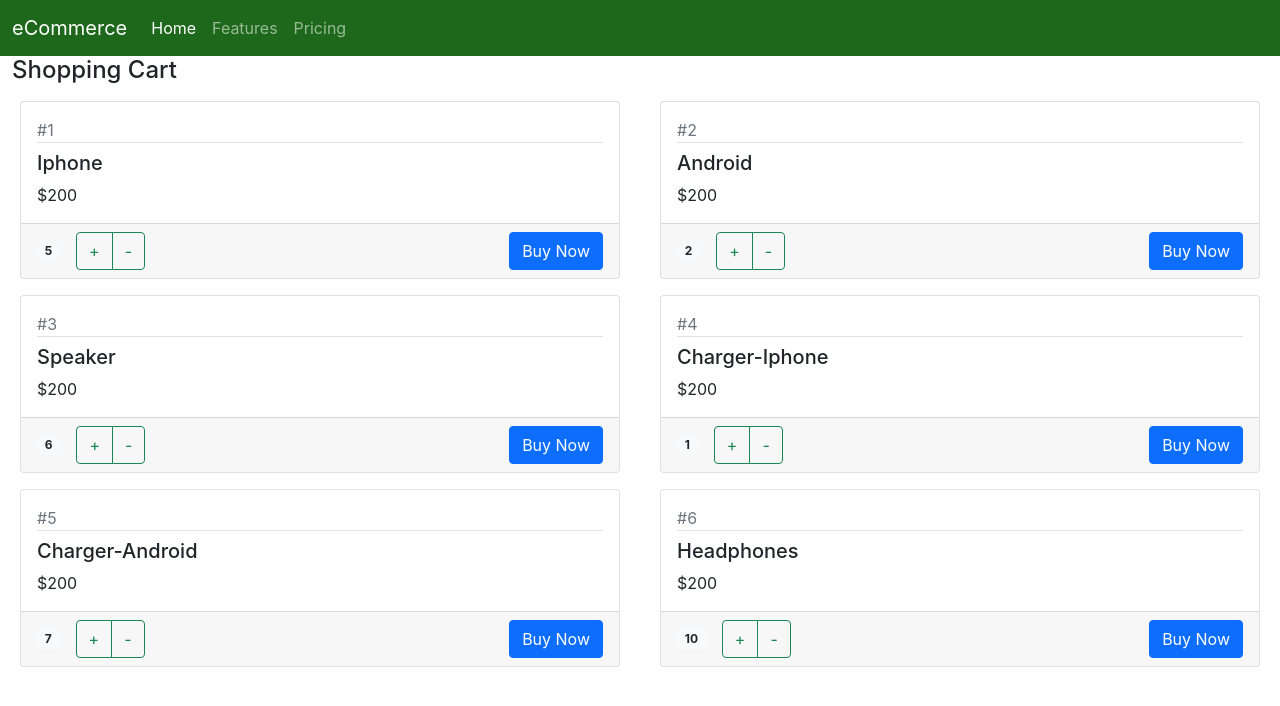
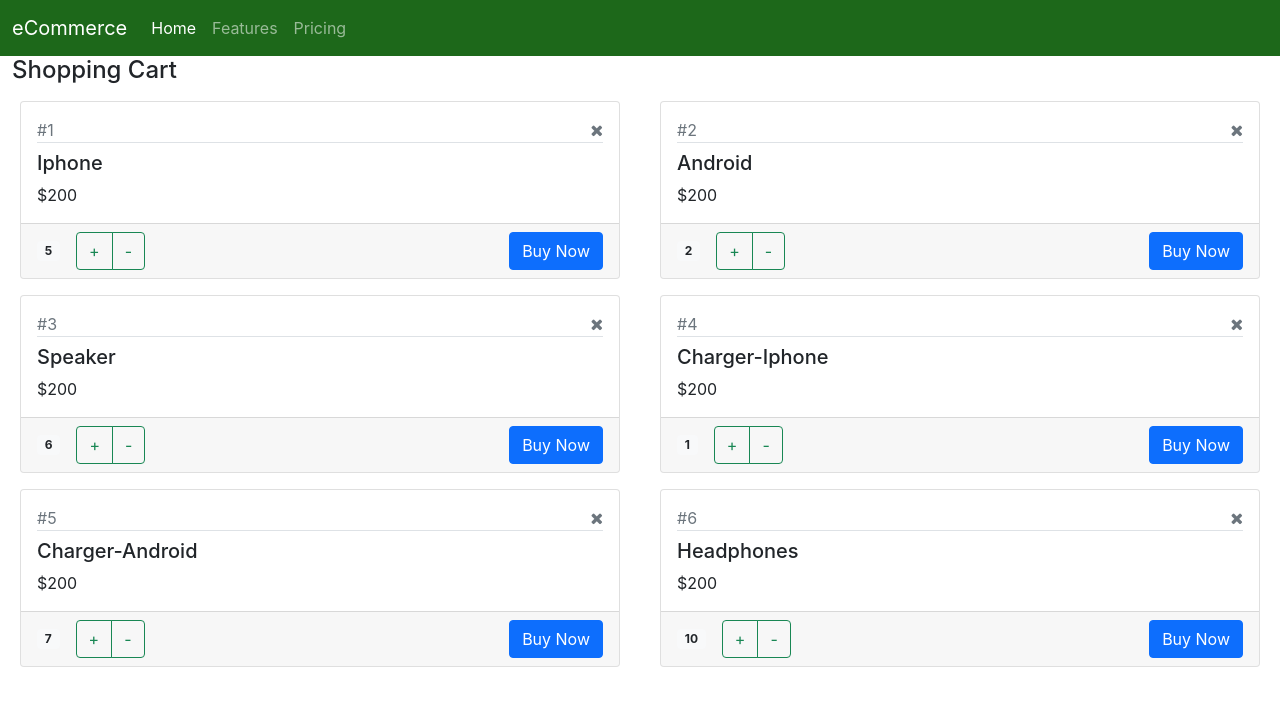
Before and after one commit to Marshnme/class-component-practice, a React (Create React App) app: page / in a window 1280 px wide. Shown: the top 706 px of the page. Built offline with nearby package versions, Linux system fonts and the light colour scheme.

Commit message:
added delete handle function to products

```diff
--- a/package.json
+++ b/package.json
@@ -7,6 +7,7 @@
     "@testing-library/react": "^12.1.2",
     "@testing-library/user-event": "^13.5.0",
     "bootstrap": "^5.1.3",
+    "font-awesome": "^4.7.0",
     "jquery": "^3.6.0",
     "popper.js": "^1.16.1",
     "react": "^17.0.2",
--- a/src/Product.js
+++ b/src/Product.js
@@ -10,7 +10,12 @@ class Product extends Component{
             <div className="col-lg-6">
                 <div className="card m-2">
                     <div className="card-body">
-                        <div className="text-muted">#{this.state.product.id}</div>
+                        <div className="text-muted">#{this.state.product.id}
+                            <span className="pull-right hand-icon" onClick={() => {this.props.handleDelete(this.state.product)}}>
+                                <i className="fa fa-times"></i>
+                            </span>
+                        </div>
+
                         <h5 className="pt-2 border-top">{this.state.product.productName}</h5>
                         <div>${this.state.product.price}</div>
                     </div>
--- a/src/ShoppingCart.js
+++ b/src/ShoppingCart.js
@@ -24,8 +24,8 @@ class ShoppingCart extends Component{
             products:allProducts
         })
         }
+    }
 
-    }
 
     handleDecrement = (prod,min) => {
         let allProducts = [...this.state.products];
@@ -37,8 +37,17 @@ class ShoppingCart extends Component{
             products:allProducts
         })
         }
+    }
 
+    handleDelete = (prod) =>{
+        let allProducts = [...this.state.products];
+        let index = allProducts.indexOf(prod)
 
+        allProducts.splice(index,1)
+
+        this.setState({
+            products:allProducts,
+        })
     }
 
 
@@ -49,7 +58,7 @@ class ShoppingCart extends Component{
 
                 <div className="row">
                     {this.state.products.map((product) => {
-                        return <Product key={product.id} product={product} handleIncrement={this.handleIncrement} handleDecrement={this.handleDecrement}>
+                        return <Product key={product.id} product={product} handleIncrement={this.handleIncrement} handleDecrement={this.handleDecrement} handleDelete={this.handleDelete}>
                                 <button className="btn btn-primary">Buy Now</button>
                             </Product>
                     })}
--- a/src/index.css
+++ b/src/index.css
@@ -25,3 +25,7 @@ code {
 .green-highlight {
   color: green;
 }
+
+.hand-icon {
+  cursor: pointer;
+}
--- a/src/index.js
+++ b/src/index.js
@@ -7,6 +7,7 @@ import "popper.js/dist/umd/popper"
 import "bootstrap/dist/js/bootstrap";
 import "bootstrap/dist/css/bootstrap.css";
 import './index.css';
+import "font-awesome/css/font-awesome.css"
 
 ReactDOM.render(
   <React.StrictMode>
```
Also changed, not shown: 1 other file (tests, documents, lock files or other folders).
